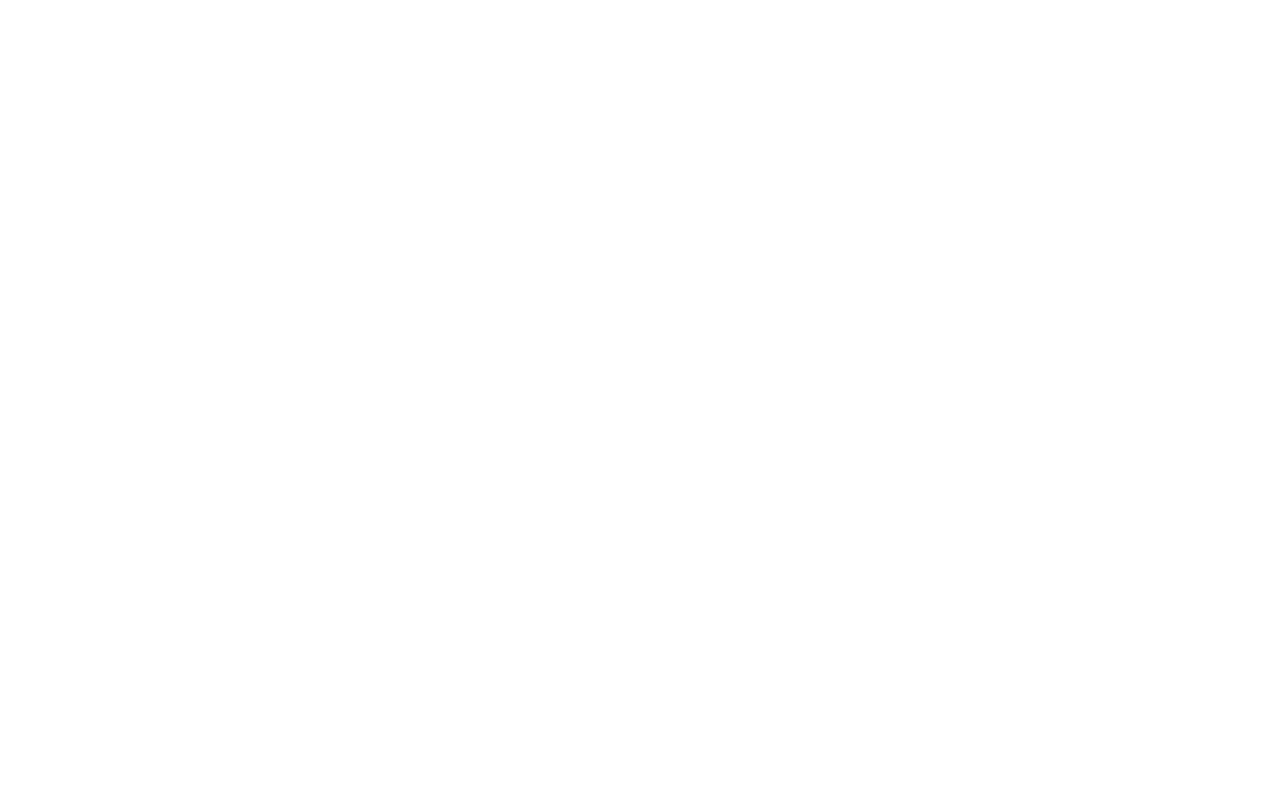
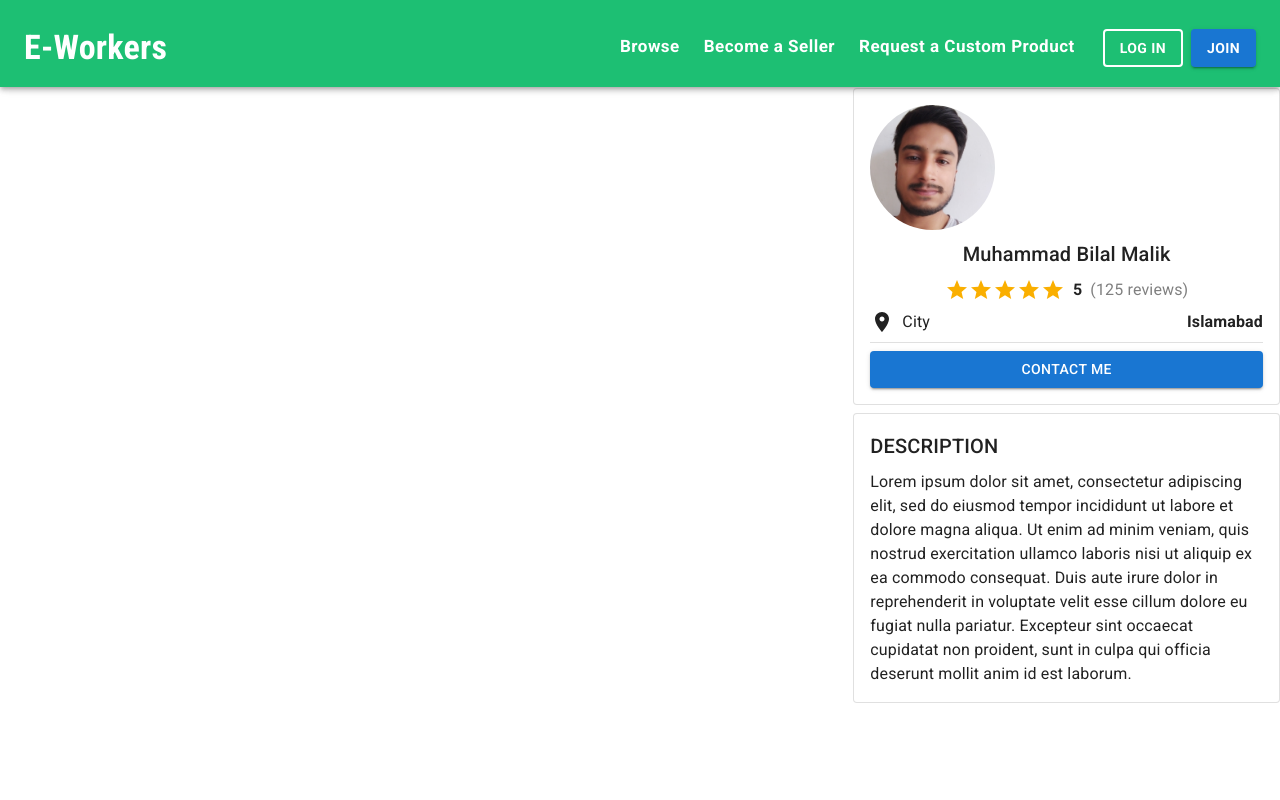
Before and after one commit to bilal42011/Ecommerce-Platform-For-Customized-Products, a React (Create React App) app: page /sellerprofile/1/customrequests/1/customproposals/1 in a window 1280 px wide. Before the commit this address had no page. Shown: the top 800 px of the page. Built offline with nearby package versions, Linux system fonts and the light colour scheme.

Commit message:
Configured route for customproposal details page and setup the page

```diff
--- /dev/null
+++ b/src/Components/CustomProposalDetails/ProposalDetails/ProposalDetails.js
@@ -0,0 +1,32 @@
+import React from 'react';
+import {Grid} from "@mui/material";
+import SellerProfileDescription from '../../SellerProfileDescription';
+import avatarImage from "../../../assets/bilal.jpg"
+
+const user = {
+  username: "username",
+  full_name: "Muhammad Bilal Malik",
+  aggregated_rating: 5,
+  total_reviews: 125,
+  avatar: avatarImage,
+  // avatar: "",
+  city: "Islamabad",
+  description:
+    "Lorem ipsum dolor sit amet, consectetur adipiscing elit, sed do eiusmod tempor incididunt ut labore et dolore magna aliqua. Ut enim ad minim veniam, quis nostrud exercitation ullamco laboris nisi ut aliquip ex ea commodo consequat. Duis aute irure dolor in reprehenderit in voluptate velit esse cillum dolore eu fugiat nulla pariatur. Excepteur sint occaecat cupidatat non proident, sunt in culpa qui officia deserunt mollit anim id est laborum."
+}
+
+const ProposalDetails = () => {
+  return (
+    <Grid container>
+<Grid item sm={8}>
+
+</Grid>
+<Grid item sm={4}>
+<SellerProfileDescription user={user}/>
+</Grid>
+
+    </Grid>
+  )
+}
+
+export default ProposalDetails;
--- a/src/Components/CustomRequests/UserActions/UsersActions.js
+++ b/src/Components/CustomRequests/RequestsDataGrid/UserActions/UsersActions.js
@@ -1,4 +1,4 @@
-import React from 'react'
+import React from 'react';
 import {Button} from "@mui/react";
 
 
--- a/src/Pages/CustomProposalDetails.js
+++ b/src/Pages/CustomProposalDetails.js
@@ -1,11 +1,12 @@
 import React from 'react';
-import {Container} from "@mui/icons-material";
+import {Container} from "@mui/material";
+import ProposalDetails from '../Components/CustomProposalDetails/ProposalDetails/ProposalDetails';
 
 
 const CustomProposalDetails = () => {
   return (
     <Container maxWidth="100%" disableGutters>
-    CustomProposalDetails
+    <ProposalDetails/>
     </Container>
   )
 }
--- a/src/index.js
+++ b/src/index.js
@@ -20,6 +20,7 @@
 import CreateProduct from "./Pages/CreateProduct";
 import EditProduct from "./Pages/EditProduct";
 import ChatsPage from "./Pages/ChatsPage";
+import CustomProposalDetails from "./Pages/CustomProposalDetails";
 
 
 
@@ -42,8 +43,11 @@
              <Route path="customrequests" element={<Outlet />}>
                  <Route index element={<CustomRequests />}></Route>
                  <Route path=":requestId" element={<Outlet/>}>
-                      <Route index element={<div>Welcome to new request</div>}></Route>
-                      <Route path="customproposals" element={<CustomRequestProposals />} />
+                      <Route index element={<div>Welcome to new request</div>} />
+                      <Route path="customproposals" element={<Outlet/>}>
+                         <Route index element={<CustomRequestProposals />} />
+                         <Route path=":proposalID" element={<CustomProposalDetails />} />
+                      </Route>
                  </Route>
              </Route>
           <Route path="products/create" element={<CreateProduct />} />
```
Also changed, not shown: src/Components/CustomProposalDetails/CustomProposalDetails.js (deleted, +0 -9 lines).
